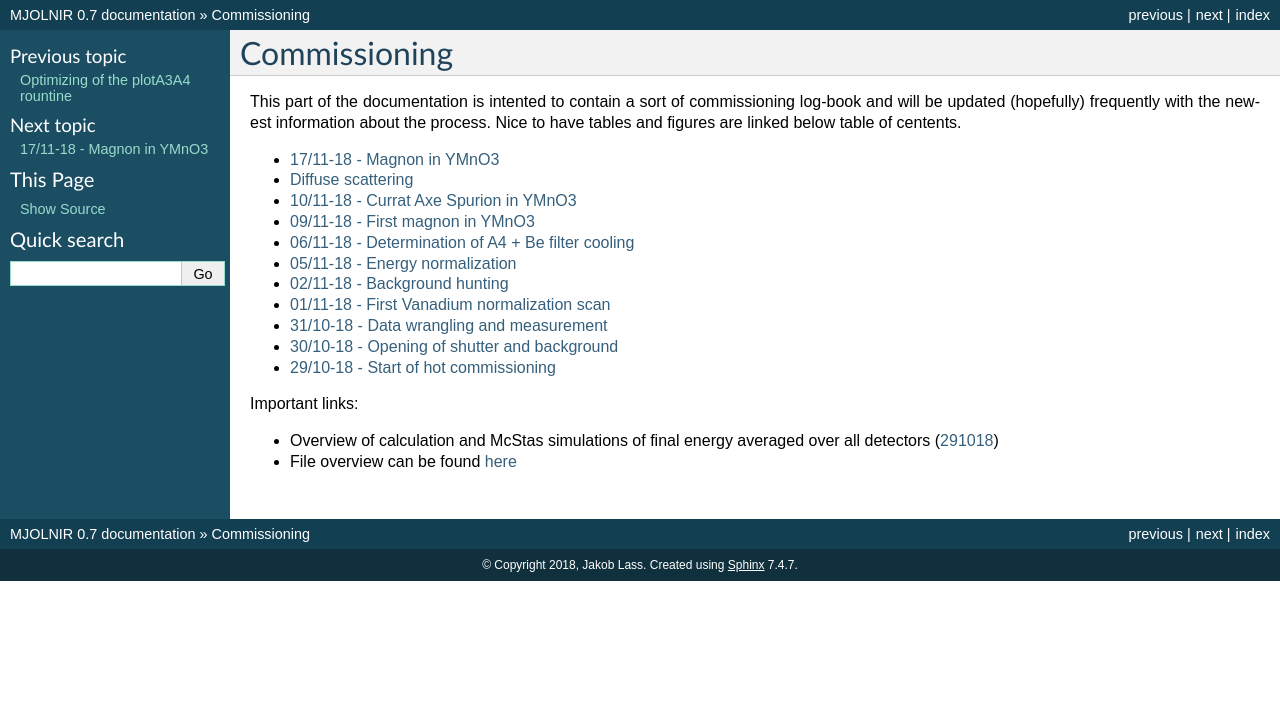
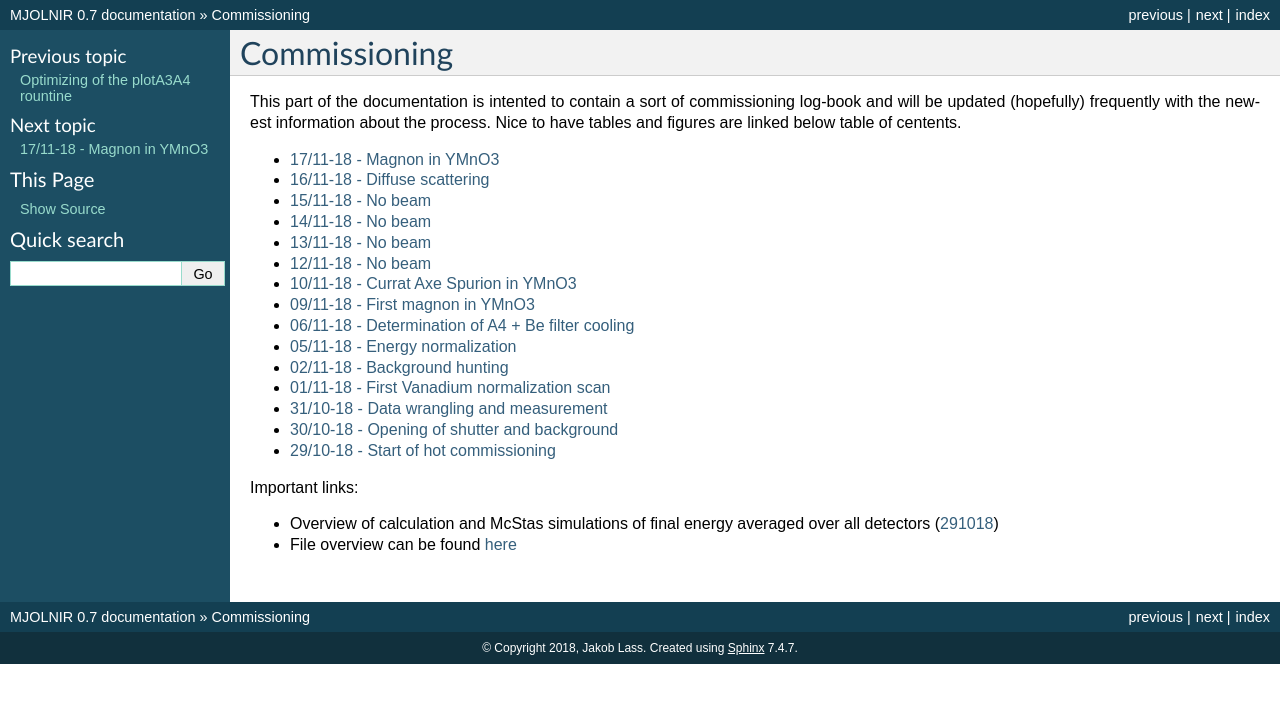
Before and after one commit to MJOLNIRPackage/MJOLNIR, a Sphinx documentation site: the page built from docs/Commissioning/Commissioning.rst, in a window 1280 px wide. Shown: the top 703 px of the page. Built offline with Sphinx 7.4.7, drawn with Linux system fonts in a browser that asks for light colours.

Commit message:
Update commissioning

```diff
--- /dev/null
+++ b/docs/Commissioning/121118.rst
@@ -0,0 +1,2 @@
+12/11-18 - No beam
+^^^^^^^^^^^^^^^^^^
--- /dev/null
+++ b/docs/Commissioning/131118.rst
@@ -0,0 +1,2 @@
+13/11-18 - No beam
+^^^^^^^^^^^^^^^^^^
--- /dev/null
+++ b/docs/Commissioning/141118.rst
@@ -0,0 +1,2 @@
+14/11-18 - No beam
+^^^^^^^^^^^^^^^^^^
--- /dev/null
+++ b/docs/Commissioning/151118.rst
@@ -0,0 +1,2 @@
+15/11-18 - No beam
+^^^^^^^^^^^^^^^^^^
--- a/docs/Commissioning/Commissioning.rst
+++ b/docs/Commissioning/Commissioning.rst
@@ -19,6 +19,11 @@ This part of the documentation is intented to contain a sort of commissioning lo
    061118
    091118
    101118
+   121118
+   131118
+   141118
+   151118
+   161118
    171118
 
 Important links:
```
Also changed, not shown: docs/Commissioning/161118.rst (added, +29 -0 lines), docs/Commissioning/171118.rst (+0 -12 lines), docs/Commissioning/FullMap/000.png (added), docs/Commissioning/FullMap/001.png (added), docs/Commissioning/FullMap/002.png (added), docs/Commissioning/FullMap/003.png (added), docs/Commissioning/FullMap/004.png (added), docs/Commissioning/FullMap/005.png (added).
